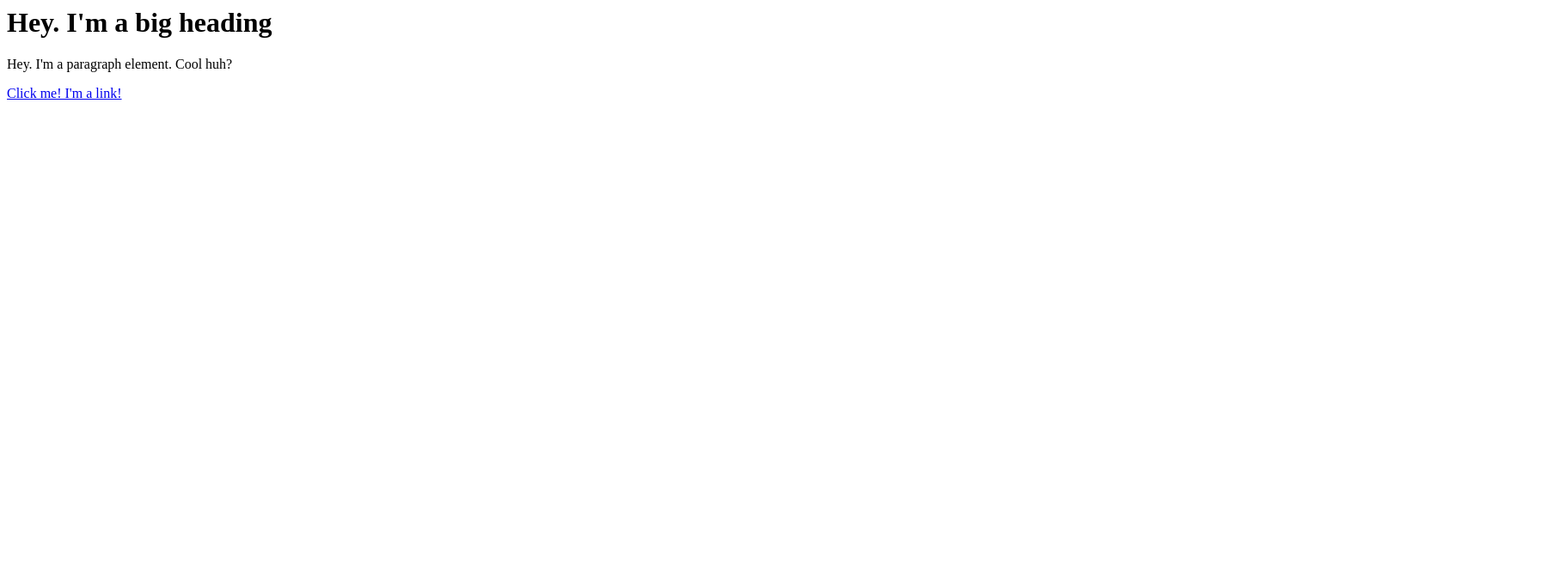
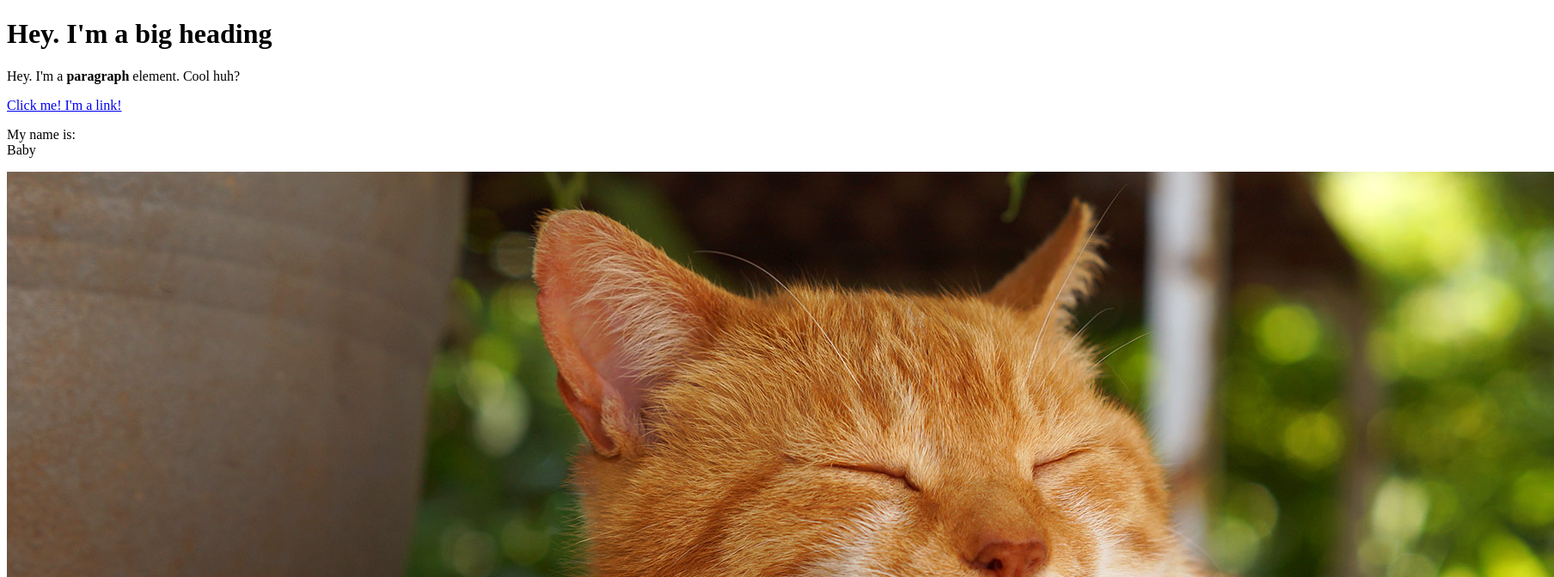
Before and after one commit to buryj97/Cartoon-Hero, a plain HTML site: page test.html in a window 1280 px wide. Shown: the top 672 px of the page at 86% size, 1808 px wide, since content can reach past the window. Drawn offline with Linux system fonts and the light colour scheme.

Commit message:
Added a cat image and a few more elements

```diff
--- a/test.html
+++ b/test.html
@@ -1,3 +1,15 @@
-<h1>Hey. I'm a big heading</h1>
-<p>Hey. I'm a paragraph element. Cool huh?</p>
-<a href="https://google.com" target="_blank" title="Let's go to Google">Click me! I'm a link!</a>
+<!DOCTYPE html>
+<html lang="en" dir="ltr">
+  <head>
+    <meta charset="utf-8">
+    <title>Test page</title>
+  </head>
+  <body>
+    <h1>Hey. I'm a big heading</h1>
+    <p>Hey. I'm a <b>paragraph</b> element. Cool huh?</p>
+    <a href="https://google.com" target="_blank" title="Let's go to Google">Click me! I'm a link!</a>
+    <p>My name is:<br>
+      Baby</p>
+    <img src="img/cat.jpg">
+  </body>
+</html>
```
Also changed, not shown: img/cat.jpg (added).
